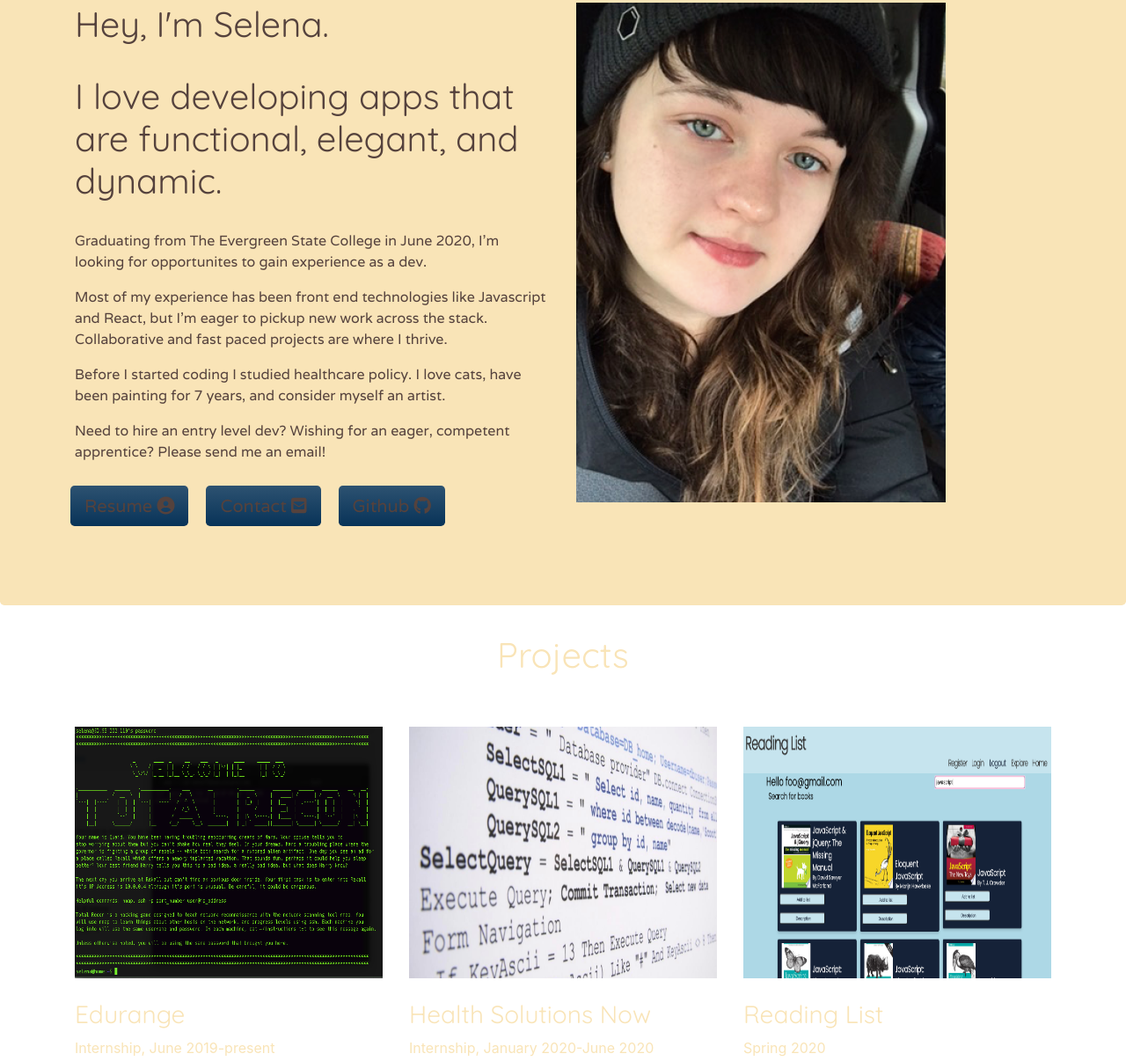
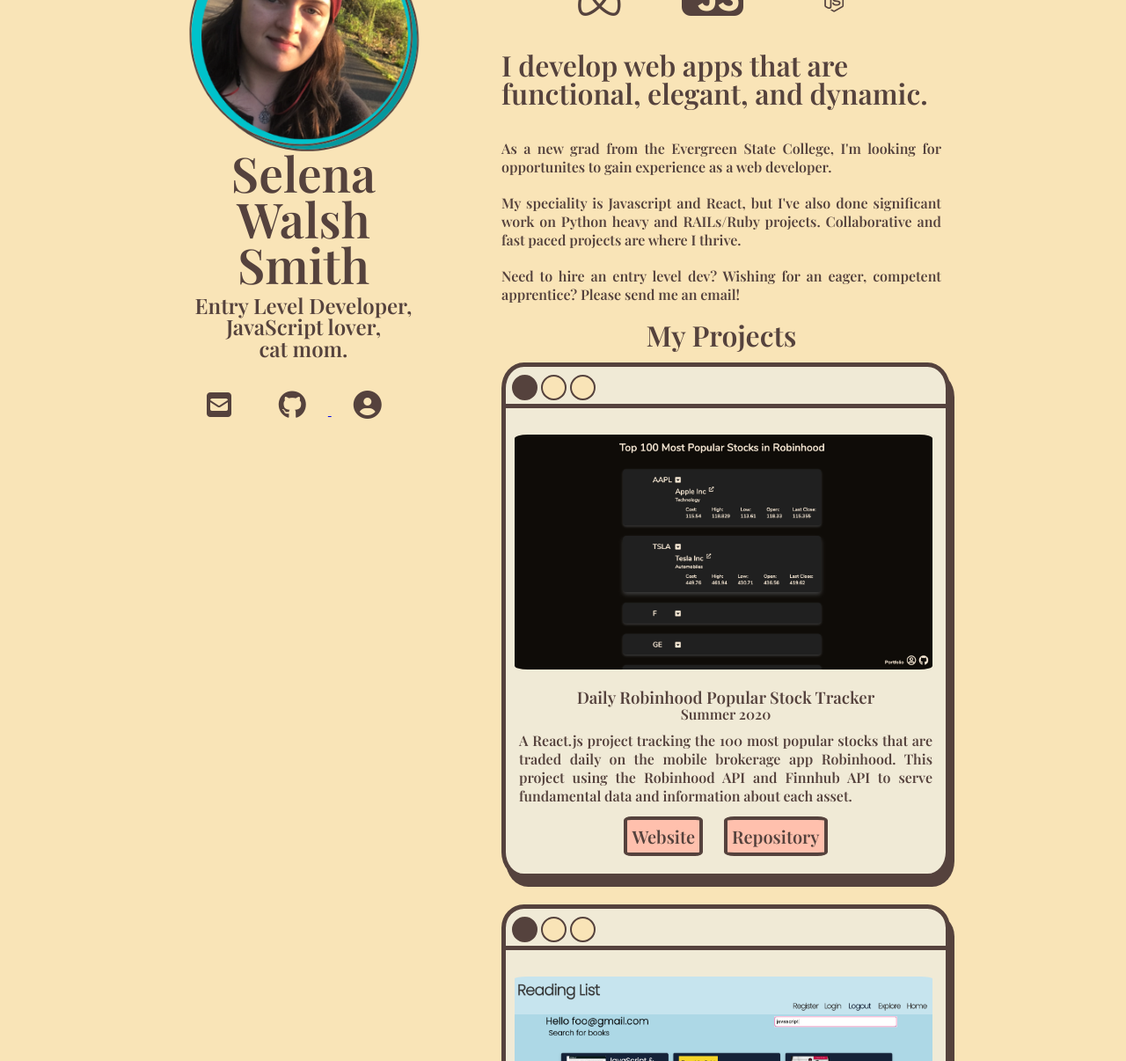
Before and after one commit to selenawalshsmith/resume, a plain HTML site: page index.html in a window 1280 px wide. Shown: the part 150-1356 px from the top of the page at 88% size. Drawn offline with nearby package versions, Linux system fonts and the light colour scheme; files that its build step writes are made by us from their sources.

Commit message:
new portfolio

```diff
--- a/index.html
+++ b/index.html
@@ -1,132 +1,151 @@
-<!DOCTYPE html>
-<html lang="en" dir="ltr>
+<!doctype html>
+<html>
   <head>
     <meta charset="utf-8">
-		<title>Selena Walsh Smith, Web Developer</title>
+    <meta http-equiv="X-UA-Compatible" content="chrome=1">
+    <title>Selena Walsh Smith</title>
+
+    <link rel="stylesheet" href="styles.css">
+    <meta name="viewport" content="width=device-width">
     <link rel="icon" href="./favicon.ico">
-		<!-- Bootstrap core CSS -->
-		<link href="css/bootstrap.css" rel="stylesheet">
-		<link rel="stylesheet" type="text/css" href="custom.css">
     <link rel="stylesheet" href="css/font-awesome/css/font-awesome.min.css">
-
-		<link href="https://fonts.googleapis.com/css?family=Varela&display=swap" rel="stylesheet">
     <script src="https://kit.fontawesome.com/8f14f9f12a.js" crossorigin="anonymous"></script>
-
+    <!--[if lt IE 9]>
+    <script src="//html5shiv.googlecode.com/svn/trunk/html5.js"></script>
+    <![endif]-->
+    <link href="https://fonts.googleapis.com/css2?family=Playfair+Display:wght@600&display=swap" rel="stylesheet">
   </head>
   <body>
-			<nav class="navbar navbar-expand-lg navbar-custom">
-  			<a class="navbar-brand mb-0 h1" href="#">Selena Walsh Smith</a>
-				<button class="navbar-toggler" type="button" data-toggle="collapse" data-target="#navbarSupportedContent" aria-controls="navbarSupportedContent" aria-expanded="false" aria-label="Toggle navigation">
-					<script src="https://kit.fontawesome.com/c87346ab54.js"></script>
-						<i class="fas fa-angle-down"></i>
-				</button>
-				<div class="collapse navbar-collapse" id="navbarSupportedContent">
-    			<ul class="navbar-nav mr-auto">
-		  			<li class="nav-item dropdown">
-        			<a class="nav-link dropdown-toggle btn btn-lg" href="#" id="navbarDropdown" role="button" data-toggle="dropdown" aria-haspopup="true" aria-expanded="false">
-              <script src="https://kit.fontawesome.com/c87346ab54.js"></script>
-								<i class="fas fa-angle-down"></i>
+    <div class="wrapper">
+      <header>
+        <img src="img/mecircle.png" style="border-radius: 50%, border: 5px solid #55423d;"></img>
+        <h1>Selena</h1>
+        <h1>Walsh</h1>
+        <h1>Smith</h1>
+        <div class="title-container">
+          <h2>Entry Level Developer,</h2>
+          <h2>JavaScript lover,</h2>
+          <h2>cat mom.</h2>
+            <i class="fas fa-envelope-square fa-2x heading-icon-group">
+              <a href="mailto:selenwalshsmith@gmail.com"></a>
+            </i>
+          <a href="https://github.com/selenawalshsmith">
+          <i class="fab fa-github fa-2x heading-icon-group"></i>
           </a>
-        			<div class="dropdown-menu" aria-labelledby="navbarDropdown">
-          			<a class="dropdown-item" href="#projects">Projects</a>
-          			<a class="dropdown-item" href="https://github.com/selenawalshsmith">Github</a>
-          			<div class="dropdown-divider"></div>
-          			<a class="dropdown-item" href="Resume.pdf">Resume</a>
-        			</div>
-      		 </li>
-    		 </ul>
-       </div>
-     </nav>
-    </ul>
+          <a href="href="Resume.pdf">
+          <i class="fas fa-user-circle fa-2x heading-icon-group"></i>
+          </a>
         </div>
 
-	<div class="jumbotron">
-		<div class="container">
-			<div class="row">
-				<div class="col-sm">
-					<h1>Hey, I'm Selena. </h1>
+      </header>
+      <section style="text-justify: auto;">
+        <div class="row icon-group">
+          <i class="fab fa-react fa-5x"></i>
+          <i class="fab fa-js-square fa-5x"></i>
+          <i class="fab fa-node fa-5x"></i>
+        </div>
+        <div class="section-heading"> I develop web apps that are functional, elegant, and dynamic.</div>
         <br>
-					<h1> I love developing apps that are functional, elegant, and dynamic.</h1>
-					<br>
-					<p>Graduating from The Evergreen State College in June 2020, I'm looking for opportunites to gain experience as a dev.</p>
-					<p>Most of my experience has been front end technologies like Javascript and React, but I'm eager to pickup new work across the stack. Collaborative and fast paced projects are where I thrive.</p>
-					<p> Before I started coding I studied healthcare policy. I love cats, have been painting for 7 years, and consider myself an artist. </p>
-					<p>Need to hire an entry level dev? Wishing for an eager, competent apprentice? Please send me an email!</p>
-					<div class = "row">
-						<p><a class="btn btn-primary btn-lg" href="Resume.pdf" role="button">
-							Resume
-							<script src="https://kit.fontawesome.com/8f14f9f12a.js" crossorigin="anonymous"></script>
-							<i class="fas fa-user-circle"></i>
-						</a></p>
-						<p><a href="mailto:selenwalshsmith@gmail.com" class="btn btn-primary btn-lg" role="button">
-							Contact
-							<script src="https://kit.fontawesome.com/8f14f9f12a.js" crossorigin="anonymous"></script>
-							<i class="fas fa-envelope-square"></i>
-						</a></p>
-						<p><a class="btn btn-primary btn-lg" href="https://github.com/selenawalshsmith" role="button">
-							Github
-							<script src="https://kit.fontawesome.com/8f14f9f12a.js" crossorigin="anonymous"></script>
-							<i class="fab fa-github"></i>
-						</a></p>
+        <p class="text-section">As a new grad from the Evergreen State College, I'm looking for opportunites to gain experience as a web developer.</p>
+        <p class="text-section">My speciality is Javascript and React, but I've also done significant work on Python heavy and RAILs/Ruby projects. Collaborative and fast paced projects are where I thrive.</p>
+        <p class="text-section">Need to hire an entry level dev? Wishing for an eager, competent apprentice? Please send me an email!</p>
+
+        <div class="section-heading" style="text-align: center">
+          My Projects
         </div>
-		  	</div>
-				<div class="col-sm">
-					<img src="img/me.png"></img>
+        <div class="project-container">
+          <div class="circle1"></div>
+          <div class="circle2"></div>
+          <div class="circle3"></div>
+          <hr class="project-container-top">
+          <img src="img/robinhoodtracker.png" height="auto" width="95%" class="project-image"></img>
+            <div class="project-text">
+              <h3 class="project-heading">
+                Daily Robinhood Popular Stock Tracker
+              </h3>
+              <p style="margin-bottom: 9px !important;" class="project-heading">
+                Summer 2020
+              </p>
+              <p class="project-paragraph">
+                A React.js project tracking the 100 most popular stocks that are traded daily
+                on the mobile brokerage app Robinhood. This project using the Robinhood API
+                and Finnhub API to serve fundamental data and information about each asset.
+              </p>
+              <div style="text-align: center;">
+                <button class="btn" href="https://thereading-list.netlify.app/">Website</button>
+                <button class="btn" href="https://github.com/selenawalshsmith/robinhood-minimal-screener">Repository</button>
               </div>
             </div>
         </div>
-	</div>
-	<div class="container" id="projects">
-		<h1 style= "text-align: center">Projects</h1>
-		<br>
-		<br>
-		<div class="row">
-			<div class="col-sm">
-				<img src="img/Total-recon.png" height="50%" width="100%"></img>
-				<br>
-				<br>
-				<h3>Edurange</h3>
-				<p>Internship, June 2019-present</p>
-				<p> Edurange provides command line excercises to teach cybersecurity and networking using remote VMs. I have implemented a feature sending email notifcations when VMs have been running too long and migrated the UI to Bootstrap 4. Currently I am helping transition the framework from Rails to Flask. </p>
-        <p><a class="btn btn-primary" href="https://edurange.org/" role="button">More</a></p>
-			</div>
-			<div class="col-sm">
-				<img src="img/SQL.png" height="50%" width="100%"></img>
-				<br>
-				<br>
-				<h3>Health Solutions Now</h3>
-				<p>Internship, January 2020-June 2020</p>
-				<p>HSN is a revenue cycle management company providing software to genetic lab start ups. I followed a carefully constructed walkthrough form to format and organize over 800 SQL procedures with 2 other interns.</p>
-			</div>
-			<div class="col-sm">
-				<img src="img/readinglist.png" height="50%" width="100%"></img>
-				<br>
-				<br>
-				<h3>Reading List</h3>
-				<p>Spring 2020</p>
-				<p>A full stack, MERN web app designed to search for, save, and read about books using React.js and the Google Books Api. </p>
-        <p><a class="btn btn-primary" href="https://thereading-list.netlify.app/" role="button">Website</a></p>
-				<p><a class="btn btn-primary" href="https://github.com/selenawalshsmith/readinglist" role="button">Repository</a></p>
+        <div class="project-container">
+          <div class="circle1"></div>
+          <div class="circle2"></div>
+          <div class="circle3"></div>
+          <hr class="project-container-top">
+          <img src="img/readinglist.png" height="auto" width="95%" class="project-image"></img>
+            <div class="project-text">
+              <h3 class="project-heading">
+                Reading List
+              </h3>
+              <p style="margin-bottom: 9px !important;" class="project-heading">
+                Spring 2020
+              </p>
+              <p class="project-paragraph">
+                A full stack, MERN web app designed to search for, save, and read about books
+                the Google Books Api. Featuring user authentication and REST APIs.
+              </p>
+              <div style="text-align: center;">
+                <button class="btn" href="https://thereading-list.netlify.app/">Website</button>
+                <button class="btn" href="https://thereading-list.netlify.app/">Repository</button>
               </div>
             </div>
         </div>
-
-		<br>
-		<br>
-		<br>
-		<br>
-		<br>
-		<br>
-	<div class="jumbotron">
-	  	<div class="container mb-0">
-		  	<h1 style= "text-align: center">selenawalshsmith@gmail.com</h1>
+        <div class="project-container">
+          <div class="circle1"></div>
+          <div class="circle2"></div>
+          <div class="circle3"></div>
+          <hr class="project-container-top">
+          <img src="img/Total-recon.png" height="auto" width="95%" class="project-image"></img>
+          <div class="project-text">
+    				<h3 class="project-heading">Edurange</h3>
+    				<p style="margin-bottom: 9px !important;" class="project-heading">
+              Internship, June 2019-August 2020
+            </p>
+    				<p class="project-paragraph">
+                Edurange is an educational web app that provides command line excercises
+                to teach cybersecurity and networking using remote VMs.I have implemented
+                a feature sending email notifcations when VMs have been running too long and migrated the UI
+                to Bootstrap 4. Currently I am helping transition the framework from
+                Rails to Flask.
+            </p>
+            <div style="text-align: center">
+              <button class="btn"href="https://edurange.org/">More</button>
             </div>
           </div>
         </div>
+        <div class="project-container">
+          <div class="circle1"></div>
+          <div class="circle2"></div>
+          <div class="circle3"></div>
+          <hr class="project-container-top">
+          <img src="img/SQL.png" height="auto" width="95%" class="project-image"></img>
+          <div class="project-text">
+            <h3 class="project-heading">
+              Health Solutions Now
+            </h3>
+            <p style="margin-bottom: 9px !important;" class="project-heading">
+              Internship, January 2020-June 2020
+            </p>
+            <p class="project-paragraph">
+              HSN is a revenue cycle management company providing software to genetic lab start ups.
+              I followed a carefully constructed walkthrough form to format and organize over 800 SQL
+              procedures with two other interns.
+            </p>
+          </div>
+
+        </div>
+      </section>
+    </div>
+
   </body>
-<script src="app.js"></script>
-	<script src="https://kit.fontawesome.com/8f14f9f12a.js" crossorigin="anonymous"></script>
-<script src="https://code.jquery.com/jquery-3.3.1.slim.min.js" integrity="sha384-q8i/X+965DzO0rT7abK41JStQIAqVgRVzpbzo5smXKp4YfRvH+8abtTE1Pi6jizo" crossorigin="anonymous"></script>
-<script src="https://cdnjs.cloudflare.com/ajax/libs/popper.js/1.14.7/umd/popper.min.js" integrity="sha384-UO2eT0CpHqdSJQ6hJty5KVphtPhzWj9WO1clHTMGa3JDZwrnQq4sF86dIHNDz0W1" crossorigin="anonymous"></script>
-<script src="https://stackpath.bootstrapcdn.com/bootstrap/4.3.1/js/bootstrap.min.js" integrity="sha384-JjSmVgyd0p3pXB1rRibZUAYoIIy6OrQ6VrjIEaFf/nJGzIxFDsf4x0xIM+B07jRM" crossorigin="anonymous"></script>
 </html>
--- /dev/null
+++ b/styles.css
@@ -0,0 +1,210 @@
+body {
+  background-color: #F9E4B7;
+  padding:50px;
+  font-family: 'Playfair Display', serif;
+  /*font: Roboto;*/
+  color:#55423d;
+  font-weight:400;
+}
+
+
+h1, h2, h3, h4, h5, h6 {
+  color:c;
+
+}
+
+p, ul, ol, table, pre, dl {
+  margin:0 0 20px;
+}
+
+h1,h3 {
+  line-height:15px;
+}
+
+h1 {
+  font-size:55px;
+  font-weight: 500;
+  margin-top: 7px;
+  text-align: center;
+}
+
+h2 {
+  color:#55423d;
+  font-weight: 500;
+  line-height: 5px;
+  text-align: center;
+}
+
+h3, h4, h5, h6 {
+  color:#55423d;
+  font-weight: 500;
+}
+
+.wrapper {
+  width:860px;
+  margin:0 auto;
+}
+
+
+img {
+  max-width:100%;
+}
+
+header {
+  width:270px;
+  float:left;
+  position:fixed;
+  -webkit-font-smoothing:subpixel-antialiased;
+}
+
+strong {
+  color:#222;
+  font-weight:500;
+}
+
+header ul li + li + li {
+  border-right:none;
+  width:89px;
+}
+
+header ul a strong {
+  font-size:14px;
+  display:block;
+  color:#222;
+}
+
+section {
+  width:500px;
+  float:right;
+  padding-bottom:50px;
+}
+
+small {
+  font-size:11px;
+}
+
+hr {
+  border:0;
+  background:#e5e5e5;
+  height:1px;
+  margin:0 0 20px;
+}
+
+.section-heading {
+  color:#55423d;
+  font-weight: 500;
+  line-height: 100%;
+  font-size:32px;
+  margin-bottom: 15px;
+}
+i {
+  padding: 25px;
+}
+.icon-group {
+  padding: 10px;
+  text-align: center;
+}
+.heading-icon-group {
+  text-align: center;
+  align-items: center;
+  color:#55423d;
+}
+.menu-item {
+  display: block;
+}
+
+.project-container {
+  width: 100%;
+  height: auto;
+  background: #f0ead6;
+  border: 5px;
+  border-style: solid;
+  border-color: #55423d;
+  border-radius: 5%;
+  box-shadow: 5px 10px;
+  margin-bottom: 30px;
+  margin-top: 10px;
+}
+.project-container-top {
+  width:100%;
+  height:5px;
+  /*margin-top: 17px;*/
+  background: #55423d
+}
+
+.circle1 {
+  width: 25px;
+  height: 25px;
+  background: #55423d;
+  border-radius: 50%;
+  margin-top: 9px;
+  margin-left: 7px;
+  display: inline-block;
+  border: 2px;
+  border-style: solid;
+  border-color: #55423d;
+}
+.circle2 {
+  width: 25px;
+  height: 25px;
+  background: #F9E4B7;
+  border-radius: 50%;
+  display: inline-block;
+  border: 2px;
+  border-style: solid;
+  border-color: #55423d;
+}
+.circle3 {
+  width: 25px;
+  height: 25px;
+  background: #F9E4B7;
+  border-radius: 50%;
+  display: inline-block;
+  border: 2px;
+  border-style: solid;
+  border-color: #55423d;
+}
+
+.project-image {
+  border-radius: 5%;
+  margin: auto;
+  padding: 10px;
+}
+.project-text {
+  margin: 10px;
+}
+
+.project-heading {
+  text-align: center;
+  margin: 1px !important;
+}
+
+.btn {
+  background-color: #ffc0ad;
+  color: #55423d;
+  border: 4px;
+  border-style: solid;
+  border-color: #55423d;
+  border-radius: 10%;
+  margin: 10px;
+  height: 45px;
+  width: auto;
+  font-family: 'Playfair Display', serif;
+  font-size: 20px;
+  padding: 5px;
+}
+
+.btn:hover{
+  cursor: pointer;
+}
+
+.project-paragraph {
+  font-weight: 200;
+  margin-bottom: 3px !important;
+  margin-left: 5px !important;
+  margin-right: 5px !important;
+  text-align: justify !important;
+}
+.text-section {
+  text-align: justify !important;
+}
```
Also changed, not shown: oldindex.html (added, +132 -0 lines), img/mecircle.png (added), img/robinhoodtracker.png (added), 1 other file. Lines whose indentation alone changed are shown as unchanged.
